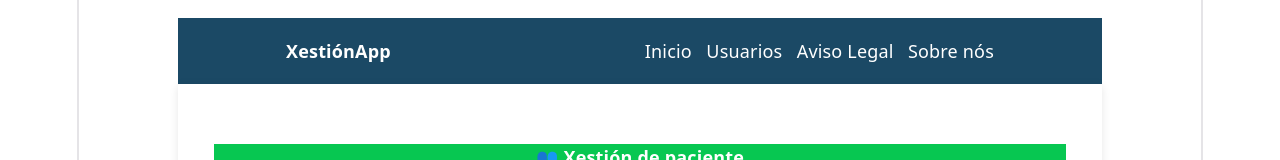
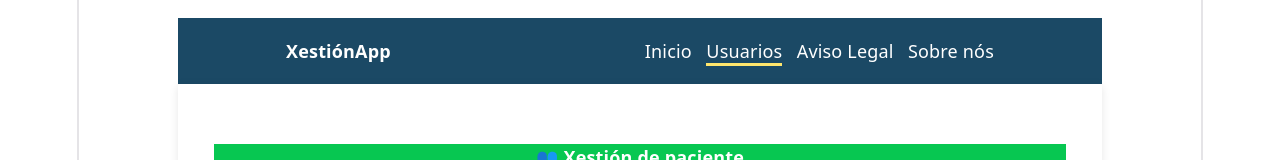
Before and after one commit to h0rge/lagoalvarez, a Vue app: page /xestionusuarios in a window 1280 px wide. Shown: the top 160 px of the page. Built offline with nearby package versions, Linux system fonts and the light colour scheme.

Commit message:
Engadido paxina inicio, navbar, footer

```diff
--- a/src/components/NavBar.vue
+++ b/src/components/NavBar.vue
@@ -8,7 +8,7 @@
     <!-- MODIFICADO -->
     <ul :class="['menu', { open: isOpen }]">
       <li><RouterLink to="/">Inicio</RouterLink></li>
-      <li><RouterLink to="/usuarios">Usuarios</RouterLink></li>
+      <li><RouterLink to="/xestionusuarios">Usuarios</RouterLink></li>
       <li><RouterLink to="/avisolegal">Aviso Legal</RouterLink></li>
       <li><RouterLink to="/sobrenos">Sobre nós</RouterLink></li>
     </ul>
```
